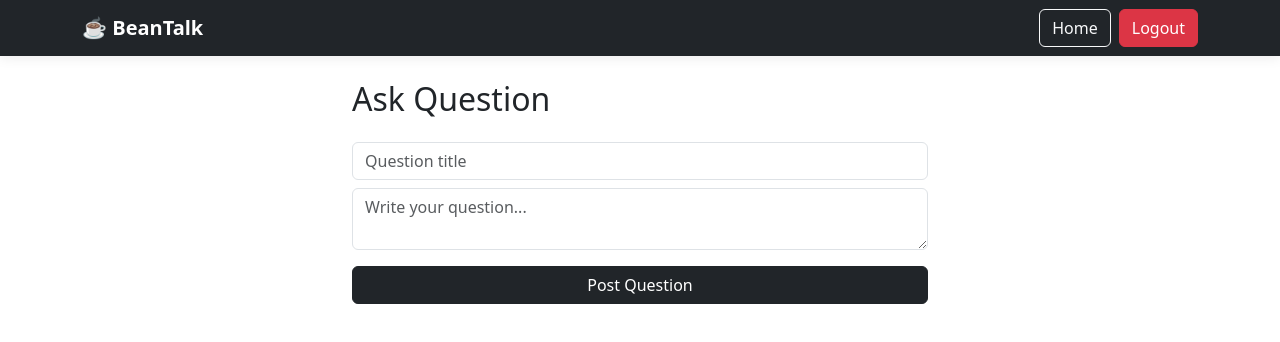
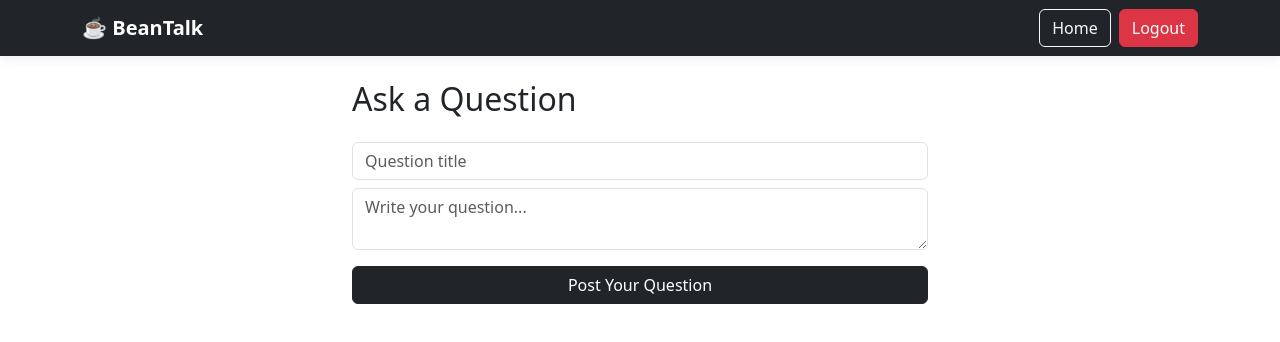
Before and after one commit to Meg7373/Project_4_Nodejs_Express, a React (Create React App) app in the folder client/: page /ask in a window 1280 px wide. Shown: the top 342 px of the page. Built offline with nearby package versions, Linux system fonts and the light colour scheme; sample sign-in values are in the browser's storage.

Commit message:
update readme & other pages

```diff
--- a/client/src/App.js
+++ b/client/src/App.js
@@ -15,7 +15,6 @@ return(
 
 <BrowserRouter>
 
-{/* ✅ NAVBAR RESTORED */}
 <Navbar/>
 
 <Routes>
--- a/client/src/Pages/Ask.jsx
+++ b/client/src/Pages/Ask.jsx
@@ -7,14 +7,11 @@ export default function Ask(){
 const nav = useNavigate();
 const [params] = useSearchParams();
 
-/* 🔥 GET CATEGORY FROM URL */
 const categoryId = params.get("cat") || 1;
 
-/* FORM STATE */
 const [title,setTitle]=useState("");
 const [content,setContent]=useState("");
 
-/* SUBMIT */
 async function submit(e){
 
 e.preventDefault();
@@ -48,7 +45,7 @@ return(
 
 <div className="container mt-4" style={{maxWidth:600}}>
 
-<h2 className="mb-4">Ask Question</h2>
+<h2 className="mb-4">Ask a Question</h2>
 
 <form onSubmit={submit}>
 
@@ -69,7 +66,7 @@ required
 />
 
 <button className="btn btn-dark w-100">
-Post Question
+Post Your Question
 </button>
 
 </form>
--- a/client/src/Pages/Category.jsx
+++ b/client/src/Pages/Category.jsx
@@ -9,7 +9,6 @@ const {id}=useParams();
 const [questions,setQuestions]=useState([]);
 const [catName,setCatName]=useState("");
 
-// LOAD QUESTIONS FOR THIS CATEGORY
 useEffect(()=>{
 
 api.get("/questions/category/"+id)
@@ -18,7 +17,6 @@ setQuestions(Array.isArray(r.data)?r.data:[]);
 })
 .catch(()=>setQuestions([]));
 
-// OPTIONAL: load category name for header
 api.get("/categories")
 .then(r=>{
 const found=r.data.find(c=>String(c.id)===String(id));
@@ -32,18 +30,14 @@ return(
 <div className="container mt-4">
 
 <h2 className="mb-3">
-☕ {catName || "Coffee Topic"}
+☕ {catName || "Coffee Topics"}
 </h2>
-
-{/* ASK BUTTON — ONLY ONE */}
 
 <Link to={"/ask?cat="+id} className="btn btn-dark">
 Ask Question
 </Link>
 
 
-
-{/* NO QUESTIONS MESSAGE */}
 {questions.length===0 && (
 
 <div className="alert alert-light border">
@@ -52,7 +46,6 @@ No questions yet. Be the first to ask!
 
 )}
 
-{/* QUESTIONS LIST */}
 {questions.map(q=>
 
 <div key={q.id} className="card shadow-sm border-0 mb-3">
--- a/client/src/Pages/Dashboard.jsx
+++ b/client/src/Pages/Dashboard.jsx
@@ -13,7 +13,6 @@ api.get("/categories")
 },[]);
 
 
-/* PROFESSOR SAFE DESCRIPTIONS */
 const descriptions={
 "Espresso":"Espresso basics, shots, extraction, and troubleshooting.",
 "Brewing Methods":"Learn pour-over, French press, AeroPress, and drip brewing.",
```
Also changed, not shown: client/src/index.css (+8 -8 lines), 2 other files (tests, documents, lock files or other folders).
